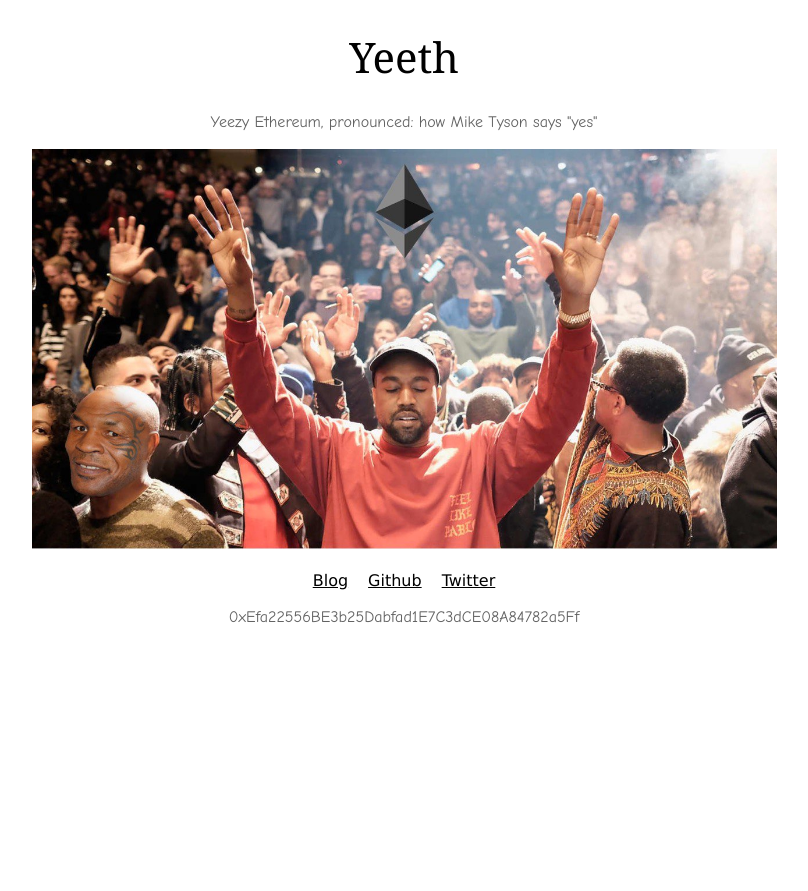
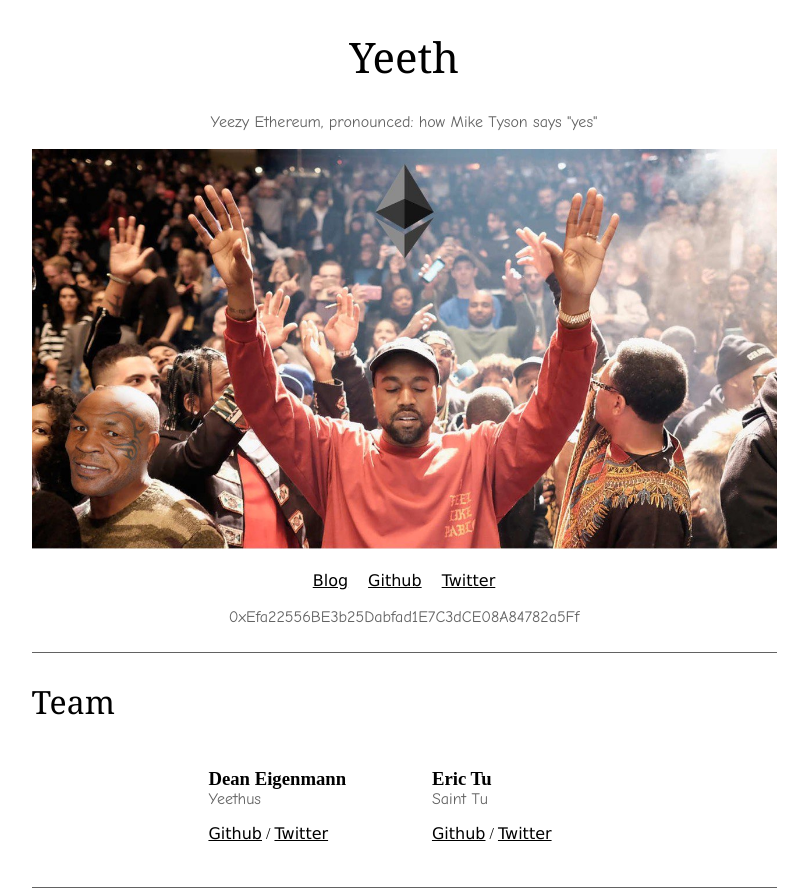
Before and after one commit to yeeth/website, a plain HTML site: page index.html in a window 1280 px wide. Shown: the whole page, without its empty margins (236-1044 px from the left). Before the commit the page ends 800 px from the top, so only its background shows below. Drawn offline with Linux system fonts and the light colour scheme.

Commit message:
added team

```diff
--- a/index.html
+++ b/index.html
@@ -18,6 +18,23 @@
         font-weight: 400;
         color: rgba(98,98,98);
         text-decoration: none;
+    }
+
+    .name {
+        margin-bottom: 0px;
+    }
+
+    .title {
+        font-family: 'Comic Sans MS','Lucida Grande','Lucida Sans Unicode','Lucida Sans',Geneva,Arial,sans-serif;
+        font-weight: 400;
+        color: rgba(98,98,98);
+        text-decoration: none;
+        margin-top: 0px;
+    }
+
+    .social-links {
+        font-family: 'Lucida Grande','Lucida Sans Unicode','Lucida Sans',Geneva,Arial,sans-serif;
+        color: black;
     }
 
 </style>
@@ -64,7 +81,55 @@
     <br />
 
     <a class="etherscan" href="http://etherscan.io/address/0xEfa22556BE3b25Dabfad1E7C3dCE08A84782a5Ff">0xEfa22556BE3b25Dabfad1E7C3dCE08A84782a5Ff</a>
+
+    <br />
+    <br />
 </div>
+
+<hr style="background: rgba(98,98,98); border: 0px; height: 1px; max-width: 745px;"/>
+
+<div style="max-width: 745px; margin-left: auto; margin-right: auto;">
+    <h2 style="
+        font-family: Georgia,Cambria,'Times New Roman',Times,serif;
+        font-style: normal;
+        font-weight: 400;
+        font-size: 32px;
+    ">
+        Team
+    </h2>
+
+    <div style="
+    width: 100%;
+  display: -webkit-flex;
+  display: flex;">
+        <div style="width: 20%"></div>
+        <div style="display: inline-block; float: left; width: 30%">
+            <div style="max-width: 75%; margin-right: auto; margin-left: auto;">
+                <h3 class="name">Dean Eigenmann</h3>
+                <p class="title">Yeethus</p>
+                <div><a href="https://github.com/decanus" class="social-links">Github</a> / <a href="https://twitter.com/DeanEigenmann" class="social-links">Twitter</a></div>
+            </div>
+        </div>
+
+        <div style="display: inline-block; float: left; width: 30%; align-content: center">
+            <div style="max-width: 75%; margin-right: auto; margin-left: auto;">
+                <h3 class="name">Eric Tu</h3>
+                <p class="title">Saint Tu</p>
+                <div><a href="https://github.com/tueric" class="social-links">Github</a> / <a href="https://twitter.com/erktu" class="social-links">Twitter</a></div>
+            </div>
+        </div>
+    </div>
+
+</div>
+
+<br />
+<br />
+
+<hr style="background: rgba(98,98,98); border: 0px; height: 1px; max-width: 745px;"/>
+
+<br />
+<br />
+
 
 </body>
 </html>
```
